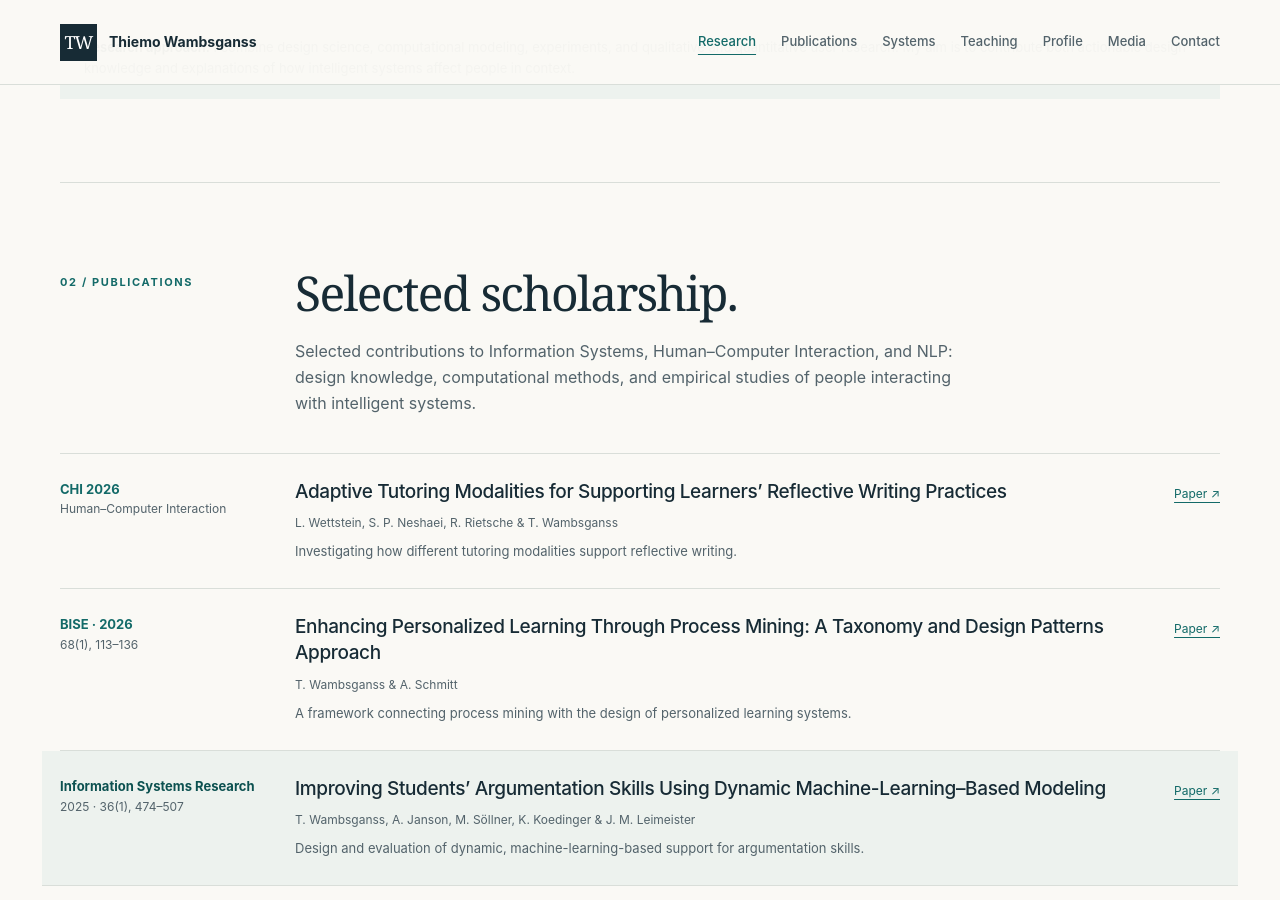
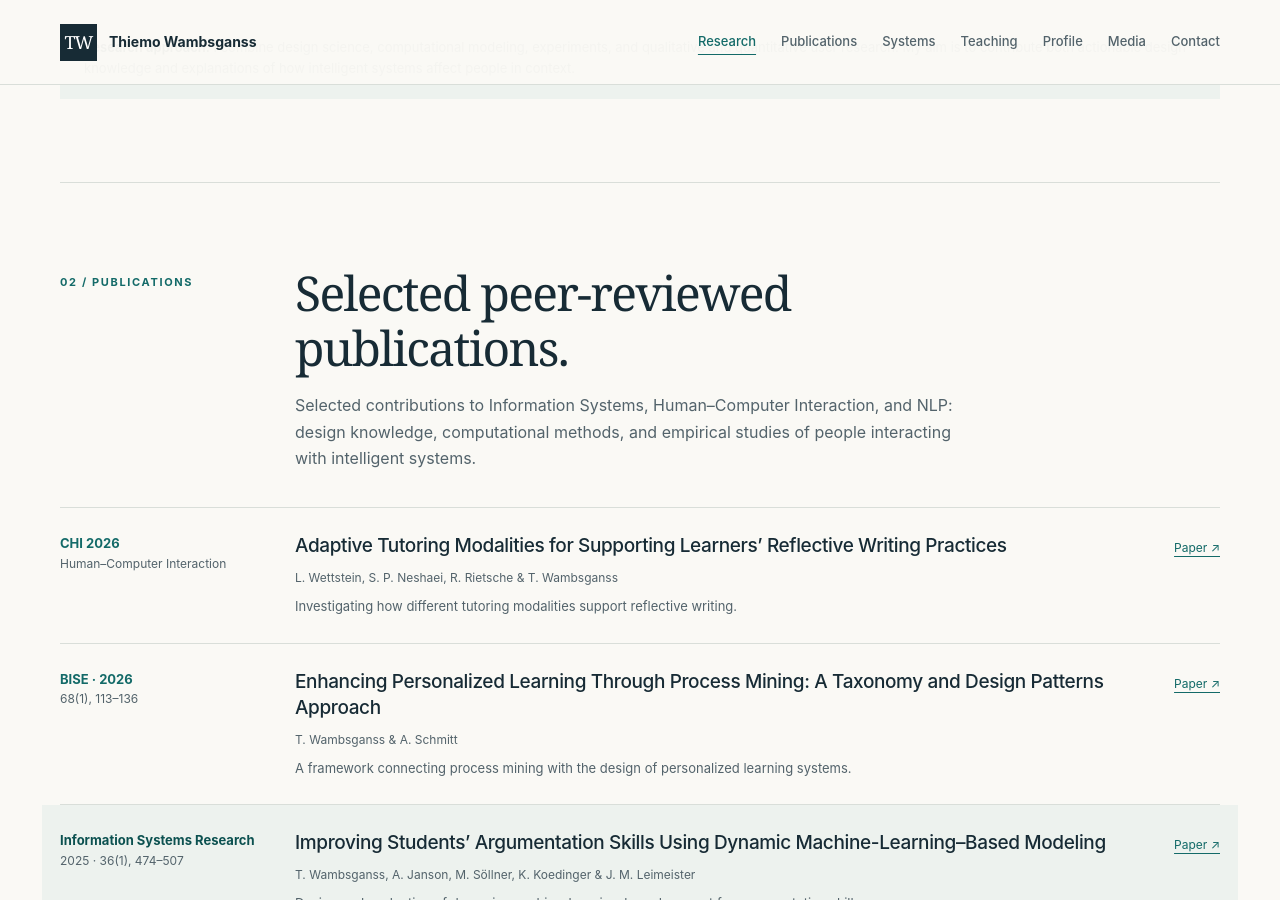
Before and after one commit to thiemowa/thiemowa.github.io, a Jekyll site: the page index.html, which Jekyll copies as it is, in a window 1280 px wide and 900 px high, scrolled down 1889 px. Built offline with Jekyll 4.4.1, drawn with Linux system fonts in a browser that asks for light colours.

Commit message:
Update index.html

```diff
--- a/index.html
+++ b/index.html
@@ -174,7 +174,7 @@
       <p class="method-note"><strong>Research approach.</strong> I combine design science, computational modeling, experiments, and qualitative and quantitative user research. My aim is to contribute both actionable design knowledge and explanations of how intelligent systems affect people in context.</p>
     </section>
     <section class="section" id="publications" aria-labelledby="publications-title">
-      <div class="section-heading"><p class="eyebrow">02 / Publications</p><div><h2 id="publications-title">Selected scholarship.</h2><p>Selected contributions to Information Systems, Human–Computer Interaction, and NLP: design knowledge, computational methods, and empirical studies of people interacting with intelligent systems.</p></div></div>
+      <div class="section-heading"><p class="eyebrow">02 / Publications</p><div><h2 id="publications-title">Selected peer-reviewed publications.</h2><p>Selected contributions to Information Systems, Human–Computer Interaction, and NLP: design knowledge, computational methods, and empirical studies of people interacting with intelligent systems.</p></div></div>
       <div class="publication-list">
         <article class="publication"><div class="pub-label"><strong>CHI 2026</strong>Human–Computer Interaction</div><div><h3><a href="https://doi.org/10.1145/3772318.3790599">Adaptive Tutoring Modalities for Supporting Learners’ Reflective Writing Practices</a></h3><p class="authors">L. Wettstein, S. P. Neshaei, R. Rietsche &amp; T. Wambsganss</p><p class="pub-note">Investigating how different tutoring modalities support reflective writing.</p></div><a class="pub-out" href="https://doi.org/10.1145/3772318.3790599" aria-label="Read Adaptive Tutoring Modalities">Paper ↗</a></article>
         <article class="publication"><div class="pub-label"><strong>BISE · 2026</strong>68(1), 113–136</div><div><h3><a href="https://doi.org/10.1007/s12599-024-00901-7">Enhancing Personalized Learning Through Process Mining: A Taxonomy and Design Patterns Approach</a></h3><p class="authors">T. Wambsganss &amp; A. Schmitt</p><p class="pub-note">A framework connecting process mining with the design of personalized learning systems.</p></div><a class="pub-out" href="https://doi.org/10.1007/s12599-024-00901-7" aria-label="Read Enhancing Personalized Learning Through Process Mining">Paper ↗</a></article>
```
